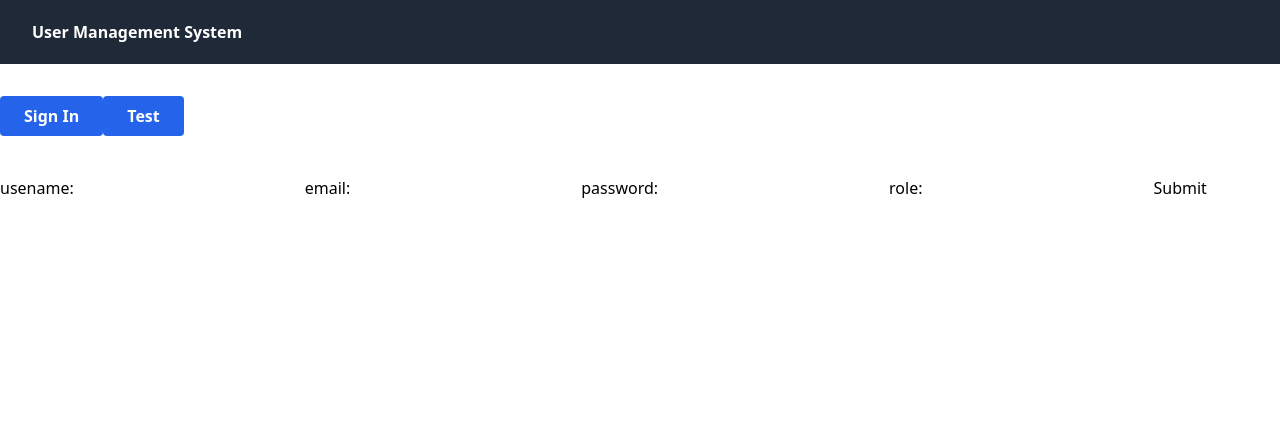
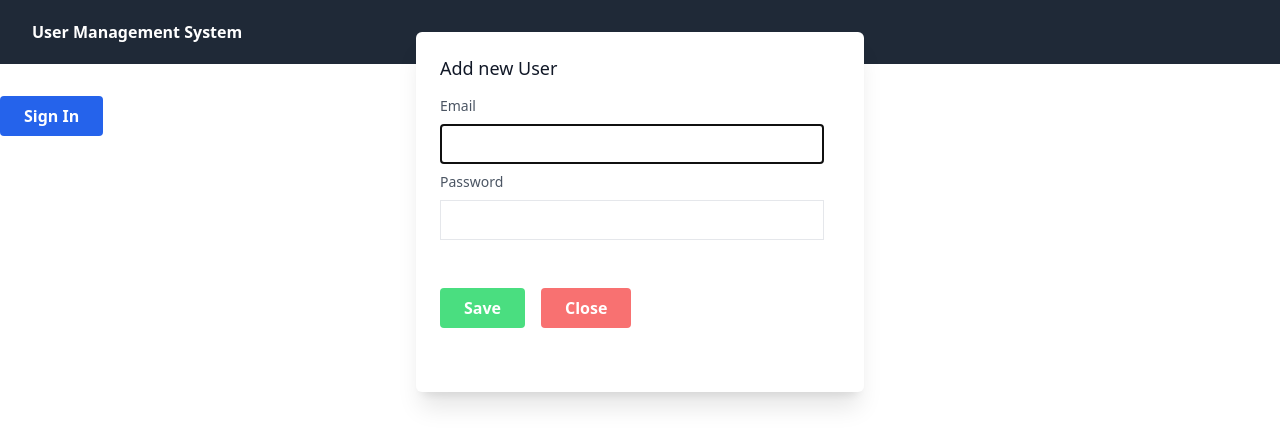
Before and after one commit to kazu-man/spring-next-user-management-example, a Next.js app in the folder user-mgmt-ui/: page / in a window 1280 px wide. Both pictures are taken after a click on the button "Sign In". Shown: the top 446 px of the page. Built offline with nearby package versions, Linux system fonts and the light colour scheme; no server answers.

Commit message:
login追加

```diff
--- a/user-mgmt-ui/components/AddUser.js
+++ b/user-mgmt-ui/components/AddUser.js
@@ -1,6 +1,6 @@
 import { Dialog, Transition } from "@headlessui/react";
+import { Fragment, useState } from "react";
 import React,{useContext} from "react";
-import { Fragment, useState } from "react";
 import UserList from "./UserList";
 import Cookie from 'js-cookie';
 import { InputField } from "./InputField";
--- a/user-mgmt-ui/components/Login.js
+++ b/user-mgmt-ui/components/Login.js
@@ -1,122 +1,138 @@
-import { signIn } from "next-auth/react";
-import React,{useState, useContext} from "react";
+import React,{useState,Fragment,useContext} from "react";
 import Navbar from "./Navbar";
+import { Dialog, Transition } from "@headlessui/react";
+import { InputField } from "./InputField";
 import { JwtTokenContext } from "../providers/JwtSessionProviders";
 
 const Login = () => {
-  const {accessToken, updateAccessToken} = useContext(JwtTokenContext)
 
-  console.log("accessToken",accessToken)
-  const [token,setToken] = useState("");
-  const [user, setUser] = useState({
-    id: "",
-    username: "",
-    password: "",
-    email: "",
-    role:""
-  });
+  const {updateAccessToken} = useContext(JwtTokenContext);
+  const [errors,setErrors] = useState({});
+  const [user,setUser] = useState({
+    email:"",
+    password:""
+  })
+
+  const setValue = (name,value) => {
+    setUser({ ...user, [name]: value });
+    setErrors({...errors,[name]:""})
+  };
+
+  const [isOpen, setIsOpen] = useState(false);
+  function closeModal() {
+    setIsOpen(false);
+  }
+
+  function openModal() {
+    setIsOpen(true);
+  }
+
+  function reset() {
+    closeModal(false)
+    setUser({
+      email:"",
+      username:""
+    })
+    setErrors({})
+  }
   const signinWithSpring = async () => {
     const res = await fetch("http://localhost:8080/api/auth/signin",{
       method: "POST",
       headers: {
         "Content-Type": "application/json",
-        // 'X-XSRF-TOKEN': xsrf
       },
-      body: JSON.stringify({
-        username:"admin@test.com",
-        password:"ADMIN"
-      }),
-
+      body: JSON.stringify(user),
+        // username:"admin@test.com",
+        // password:"ADMIN"
     })
     .then(async (res) => {
       const data = await res.json();
-      setToken(data.token)
-      updateAccessToken(data.token)
+      if(!res.ok || data.error){
+        setErrors({...errors,...data.errors,authError:data.error});
+        throw new Error(response.statusText);
+      }else{
+        updateAccessToken(data.token)
+      }
     })
     .catch((res) => {
       console.log(res)
     })
   }
 
-  const handleChange = (e =>{
-    e.preventDefault();
-    const value = e.target.value;
-    setUser({ ...user, [e.target.name]: value });
-
-  });
-
-  const handleSubmit = async (e) =>{
-    e.preventDefault();
-    console.log(user)
-    const jsonUser = JSON.stringify(user);
-    console.log(jsonUser)
-    const res = await fetch("http://localhost:8080/api/auth/signup",{
-      method: "POST",
-      headers: {
-        "Content-Type": "application/json",
-        // 'X-XSRF-TOKEN': xsrf
-      },
-      body: jsonUser,
-
-    })
-    .then(async (res) => {
-      console.log(res)
-    })
-    .catch((res) => {
-      console.log(res.message)
-    })
-
-  }
-
-  const test = async () => {
-    const res = await fetch("http://localhost:8080/api/v1/getusers",{
-      method: "POST",
-      headers: {
-        "Content-Type": "application/json",
-        'Authorization': "Bearer " + accessToken
-      },
-
-    })
-    .then(async (res) => {
-      console.log(res)
-      const data = await res.json();
-      console.log(data)
-    })
-    .catch((res) => {
-      console.log(res)
-    })
-  }
   return (
     <div>
       <Navbar />
       <div className="container mx-auto my-8">
         <div className="h-12">
           <button
-            onClick={signinWithSpring}
+            onClick={openModal}
             className="rounded bg-blue-600 text-white px-6 py-2 font-semibold">
             Sign In
           </button>
-          <button
-            onClick={test}
-            className="rounded bg-blue-600 text-white px-6 py-2 font-semibold">
-            Test
-          </button>
         </div>
-      </div>
 
-      <div>
-        <form onSubmit={(e) => handleSubmit(e)}>
-          <label for="first">usename:</label>
-          <input onChange={(e => handleChange(e))} type="text" id="username" name="username" />
-          <label for="last">email:</label>
-          <input onChange={(e => handleChange(e))} type="text" id="email" name="email" />
-          <label for="last">password:</label>
-          <input onChange={(e => handleChange(e))} type="text" id="password" name="password" />
-          <label for="last">role:</label>
-          <input onChange={(e => handleChange(e))} type="text" id="role" name="role" />
-          <button type="submit">Submit</button>
+        <Transition appear show={isOpen} as={Fragment}>
+        <Dialog
+          as="div"
+          className="fixed inset-0 z-10 overflow-y-auto"
+          onClose={closeModal}>
+          <div className="min-h-screen px-4 text-center">
+            <Transition.Child
+              as={Fragment}
+              enter="ease-out duration-300"
+              enterFrom="opacity-0 scale-95"
+              enterTo="opacity-100 scale-100"
+              leave="ease-in duration-200"
+              leaveFrom="opacity-100 scale-100"
+              leaveTo="opacity-0 scale-95">
+              <div className="inline-block w-full max-w-md p-6 my-8 overflow-hidden text-left align-middle transition-all transform bg-white shadow-xl rounded-md">
+                <Dialog.Title
+                  as="h3"
+                  className="text-lg font-medium leading-6 text-gray-900">
+                  Add new User
+                </Dialog.Title>
+                <div className="flex max-w-md max-auto">
+                  <div className="py-2">
+                      {
+                        errors.authError &&
+                        <div className="text-red-500 whitespace-pre-wrap text-sm">{errors.authError}</div>
+                      }
 
-        </form>
+                      <InputField
+                        type={"text"}
+                        name={"email"}
+                        value={user.email}
+                        setValue={setValue}
+                        error={errors.email}/>
+
+                      <InputField
+                        type={"text"}
+                        name={"password"}
+                        value={user.password}
+                        setValue={setValue}
+                        error={errors.password}/>
+
+                      <div className="h-14 my-8 space-x-4 pt-4">
+                      <button
+                        onClick={signinWithSpring}
+                        className="rounded text-white font-semibold bg-green-400 hover:bg-green-700 py-2 px-6">
+                        Save
+                      </button>
+                      <button
+                        onClick={reset}
+                        className="rounded text-white font-semibold bg-red-400 hover:bg-red-700 py-2 px-6">
+                        Close
+                      </button>
+                    </div>
+                  </div>
+                </div>
+              </div>
+            </Transition.Child>
+          </div>
+        </Dialog>
+      </Transition>
+
+
       </div>
     </div>
   );
--- /dev/null
+++ b/user-mgmt-ui/components/SignUp.js
@@ -0,0 +1,57 @@
+import { useState } from "react";
+
+export const SignUp = () => {
+
+    const [user, setUser] = useState({
+        id: "",
+        username: "",
+        password: "",
+        email: "",
+        role:""
+      });
+
+      const handleChange = (e =>{
+        e.preventDefault();
+        const value = e.target.value;
+        setUser({ ...user, [e.target.name]: value });
+
+      });
+
+      const handleSubmit = async (e) =>{
+        e.preventDefault();
+        const jsonUser = JSON.stringify(user);
+        const res = await fetch("http://localhost:8080/api/auth/signup",{
+          method: "POST",
+          headers: {
+            "Content-Type": "application/json",
+          },
+          body: jsonUser,
+
+        })
+        .then(async (res) => {
+          console.log(res)
+        })
+        .catch((res) => {
+          console.log(res.message)
+        })
+      }
+
+
+
+    return (
+        <div>
+        <form onSubmit={(e) => handleSubmit(e)}>
+          <label for="first">usename:</label>
+          <input onChange={(e => handleChange(e))} type="text" id="username" name="username" />
+          <label for="last">email:</label>
+          <input onChange={(e => handleChange(e))} type="text" id="email" name="email" />
+          <label for="last">password:</label>
+          <input onChange={(e => handleChange(e))} type="text" id="password" name="password" />
+          <label for="last">role:</label>
+          <input onChange={(e => handleChange(e))} type="text" id="role" name="role" />
+          <button type="submit">Submit</button>
+
+        </form>
+      </div>
+    )
+}
```
Also changed, not shown: 2 other files (tests, documents, lock files or other folders).
